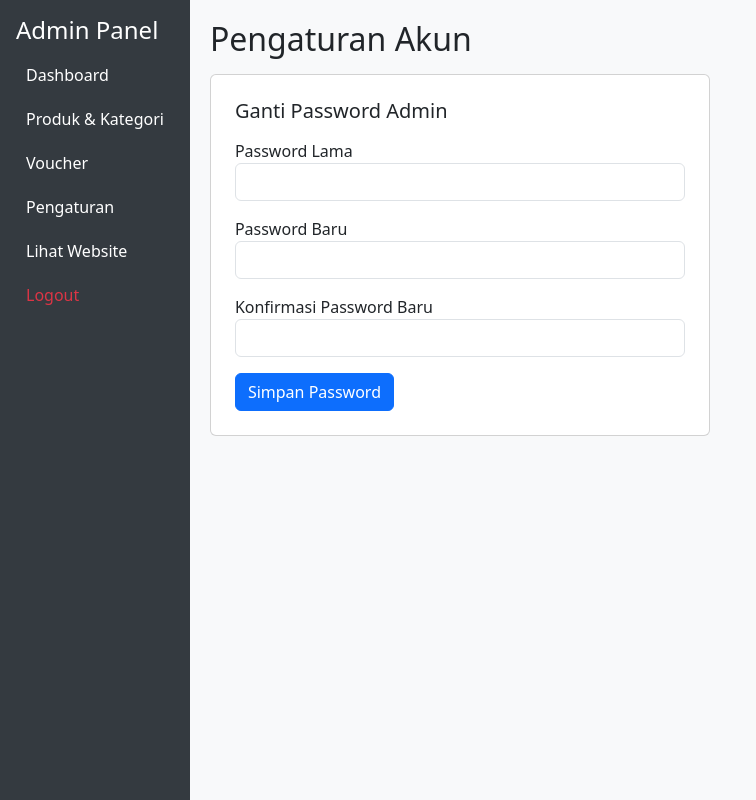
After one commit to mrzero0nol/Pksir, a PHP site: page /admin/settings.php in a window 1280 px wide. The commit adds this page. Shown: the whole page, without its empty margins (0-756 px from the left). Run offline with PHP 8.4, Linux system fonts and the light colour scheme; a user stored in the database is signed in.

Commit message:
Add admin password change feature and secure deployment script

```diff
--- a/admin/index.php
+++ b/admin/index.php
@@ -29,6 +29,7 @@ $orders = $pdo->query("SELECT * FROM orders ORDER BY created_at DESC LIMIT 10")-
             <a href="index.php">Dashboard</a>
             <a href="products.php">Produk & Kategori</a>
             <a href="vouchers.php">Voucher</a>
+            <a href="settings.php">Pengaturan</a>
             <a href="../index.php" target="_blank">Lihat Website</a>
             <a href="logout.php" class="text-danger">Logout</a>
         </div>
--- a/admin/products.php
+++ b/admin/products.php
@@ -56,6 +56,7 @@ $products = $pdo->query("SELECT p.*, c.name as category_name,
             <a href="index.php">Dashboard</a>
             <a href="products.php">Produk & Kategori</a>
             <a href="vouchers.php">Voucher</a>
+            <a href="settings.php">Pengaturan</a>
             <a href="../index.php" target="_blank">Lihat Website</a>
             <a href="logout.php" class="text-danger">Logout</a>
         </div>
--- /dev/null
+++ b/admin/settings.php
@@ -0,0 +1,93 @@
+<?php
+require_once '../config.php';
+require_once 'auth_check.php';
+
+$message = '';
+$error = '';
+
+if ($_SERVER['REQUEST_METHOD'] === 'POST') {
+    $current_password = $_POST['current_password'];
+    $new_password = $_POST['new_password'];
+    $confirm_password = $_POST['confirm_password'];
+
+    // Validasi input
+    if (empty($current_password) || empty($new_password) || empty($confirm_password)) {
+        $error = "Semua kolom harus diisi.";
+    } elseif ($new_password !== $confirm_password) {
+        $error = "Konfirmasi password baru tidak cocok.";
+    } else {
+        // Ambil data admin. Karena sistem single admin, kita ambil username 'admin'.
+        // Jika nantinya sistem support multi-admin, ganti dengan $_SESSION['admin_username']
+        $stmt = $pdo->prepare("SELECT * FROM admins WHERE username = 'admin' LIMIT 1");
+        $stmt->execute();
+        $admin = $stmt->fetch();
+
+        if ($admin && password_verify($current_password, $admin['password'])) {
+            // Password lama benar, update ke yang baru
+            $new_hash = password_hash($new_password, PASSWORD_DEFAULT);
+            $update = $pdo->prepare("UPDATE admins SET password = ? WHERE username = 'admin'");
+            if ($update->execute([$new_hash])) {
+                $message = "Password berhasil diubah!";
+            } else {
+                $error = "Gagal mengupdate database.";
+            }
+        } else {
+            $error = "Password lama salah.";
+        }
+    }
+}
+?>
+<!DOCTYPE html>
+<html lang="id">
+<head>
+    <meta charset="UTF-8">
+    <meta name="viewport" content="width=device-width, initial-scale=1.0">
+    <title>Pengaturan Admin</title>
+    <link href="https://cdn.jsdelivr.net/npm/bootstrap@5.3.0/dist/css/bootstrap.min.css" rel="stylesheet">
+    <link href="../assets/css/admin.css" rel="stylesheet">
+</head>
+<body>
+    <div class="d-flex">
+        <div class="sidebar p-3">
+            <h4>Admin Panel</h4>
+            <a href="index.php">Dashboard</a>
+            <a href="products.php">Produk & Kategori</a>
+            <a href="vouchers.php">Voucher</a>
+            <a href="settings.php" class="active">Pengaturan</a>
+            <a href="../index.php" target="_blank">Lihat Website</a>
+            <a href="logout.php" class="text-danger">Logout</a>
+        </div>
+        <div class="content flex-grow-1">
+            <h2>Pengaturan Akun</h2>
+
+            <div class="card p-4 mt-3" style="max-width: 500px;">
+                <h5 class="mb-3">Ganti Password Admin</h5>
+
+                <?php if ($message): ?>
+                    <div class="alert alert-success"><?= $message ?></div>
+                <?php endif; ?>
+
+                <?php if ($error): ?>
+                    <div class="alert alert-danger"><?= $error ?></div>
+                <?php endif; ?>
+
+                <form method="POST">
+                    <div class="mb-3">
+                        <label>Password Lama</label>
+                        <input type="password" name="current_password" class="form-control" required>
+                    </div>
+                    <div class="mb-3">
+                        <label>Password Baru</label>
+                        <input type="password" name="new_password" class="form-control" required>
+                    </div>
+                    <div class="mb-3">
+                        <label>Konfirmasi Password Baru</label>
+                        <input type="password" name="confirm_password" class="form-control" required>
+                    </div>
+                    <button type="submit" class="btn btn-primary">Simpan Password</button>
+                </form>
+            </div>
+        </div>
+    </div>
+</body>
+</html>
--- a/admin/vouchers.php
+++ b/admin/vouchers.php
@@ -43,6 +43,7 @@ $vouchers = $pdo->query("SELECT * FROM vouchers ORDER BY id DESC")->fetchAll();
             <a href="index.php">Dashboard</a>
             <a href="products.php">Produk & Kategori</a>
             <a href="vouchers.php">Voucher</a>
+            <a href="settings.php">Pengaturan</a>
             <a href="../index.php" target="_blank">Lihat Website</a>
             <a href="logout.php" class="text-danger">Logout</a>
         </div>
--- a/reset.php
+++ b/reset.php
@@ -10,7 +10,7 @@ $security_key = 'rahasia123';
 
 if (!isset($_GET['key']) || $_GET['key'] !== $security_key) {
     http_response_code(403);
-    die("<h1>Akses Ditolak 🚫</h1><p>Anda tidak memiliki izin untuk menjalankan file ini.</p><p>Gunakan parameter <code>?key=rahasia123</code> di URL.</p>");
+    die("<h1>Akses Ditolak 🚫</h1><p>Anda tidak memiliki izin untuk menjalankan file ini.</p>");
 }
 
 try {
```
